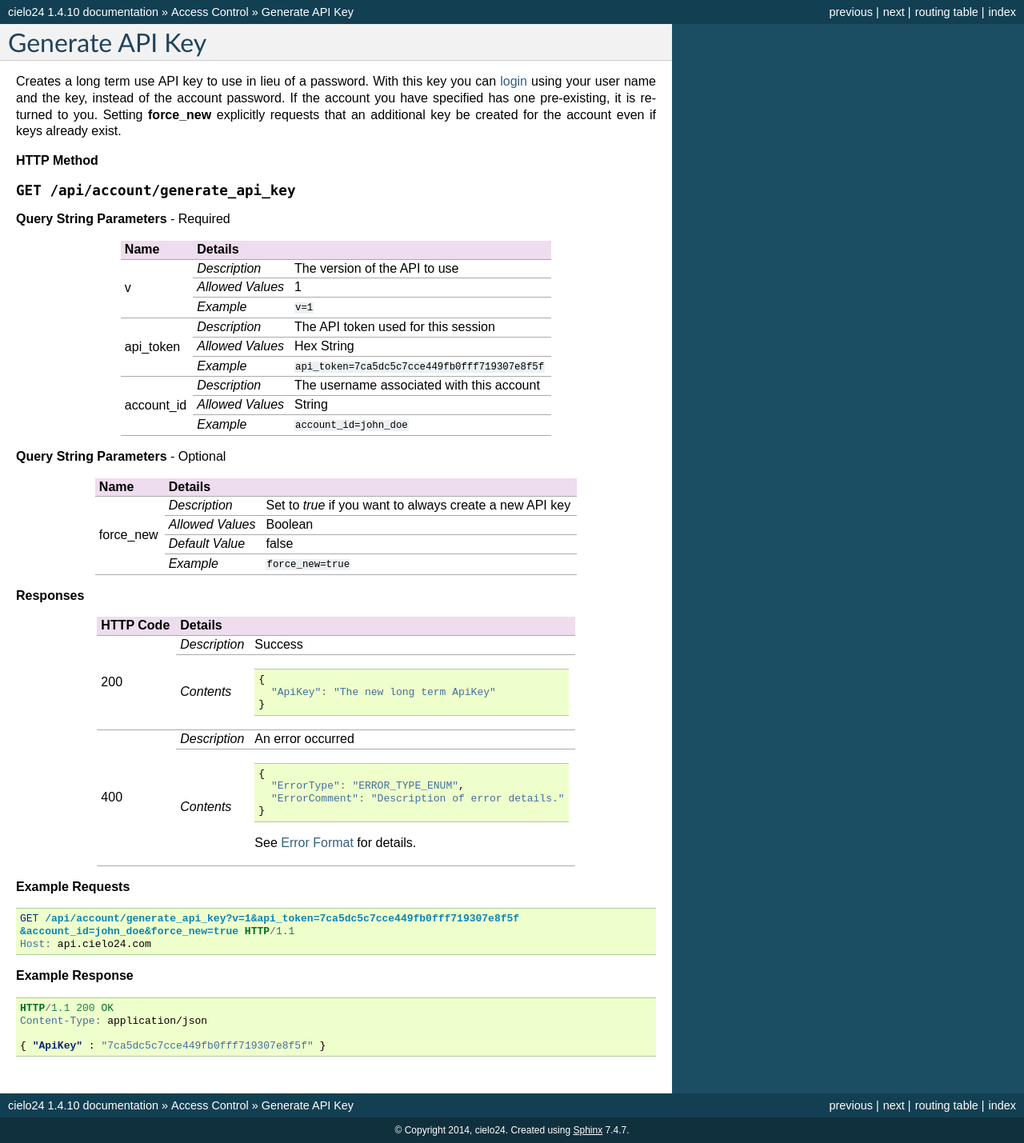
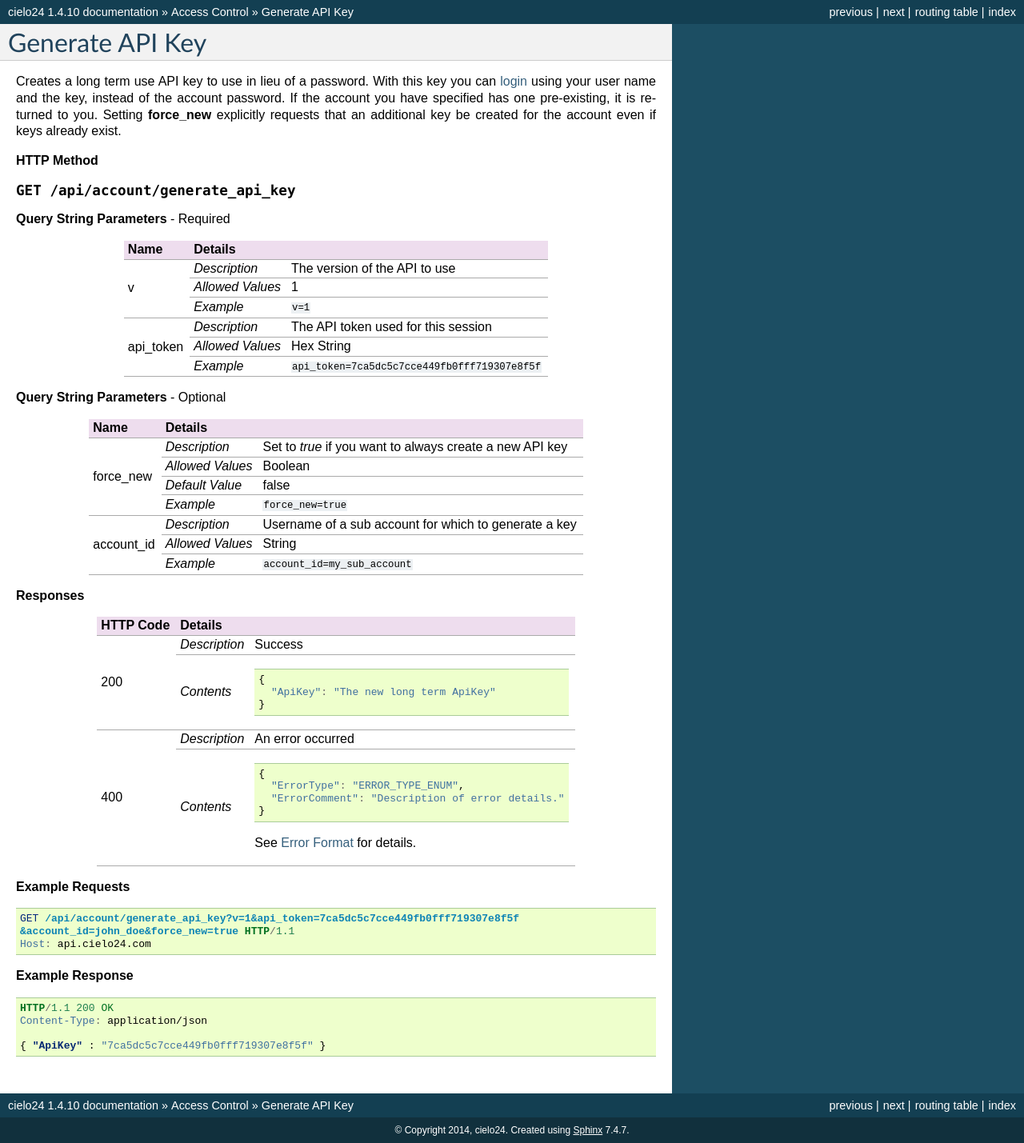
Before and after one commit to cielo24/Docs, a Sphinx documentation site: the page built from api/source/access_control/generate_api_key.rst, in a window 1280 px wide. Shown: the whole page at 80% size. Built offline with Sphinx 7.4.7, drawn with Linux system fonts in a browser that asks for light colours.

Commit message:
CLC-522: account_id is optional in generate_api_key

```diff
--- a/api/source/access_control/generate_api_key.rst
+++ b/api/source/access_control/generate_api_key.rst
@@ -28,12 +28,6 @@ even if keys already exist.
 |                  +------------------+-----------------------------------------------------------+
 |                  | `Example`        | ``api_token=7ca5dc5c7cce449fb0fff719307e8f5f``            |
 +------------------+------------------+-----------------------------------------------------------+
-| account_id       | `Description`    | The username associated with this account                 |
-|                  +------------------+-----------------------------------------------------------+
-|                  | `Allowed Values` | String                                                    |
-|                  +------------------+-----------------------------------------------------------+
-|                  | `Example`        | ``account_id=john_doe``                                   |
-+------------------+------------------+-----------------------------------------------------------+
 
 **Query String Parameters** - Optional
 
@@ -47,6 +41,12 @@ even if keys already exist.
 |                  | `Default Value`  | false                                                     |
 |                  +------------------+-----------------------------------------------------------+
 |                  | `Example`        | ``force_new=true``                                        |
++------------------+------------------+-----------------------------------------------------------+
+| account_id       | `Description`    | Username of a sub account for which to generate a key     |
+|                  +------------------+-----------------------------------------------------------+
+|                  | `Allowed Values` | String                                                    |
+|                  +------------------+-----------------------------------------------------------+
+|                  | `Example`        | ``account_id=my_sub_account``                             |
 +------------------+------------------+-----------------------------------------------------------+
 
 **Responses**
```
